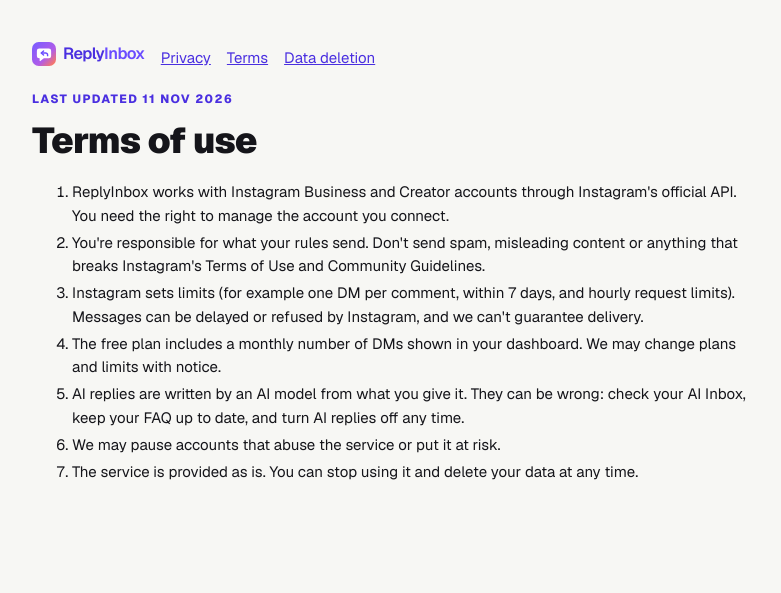
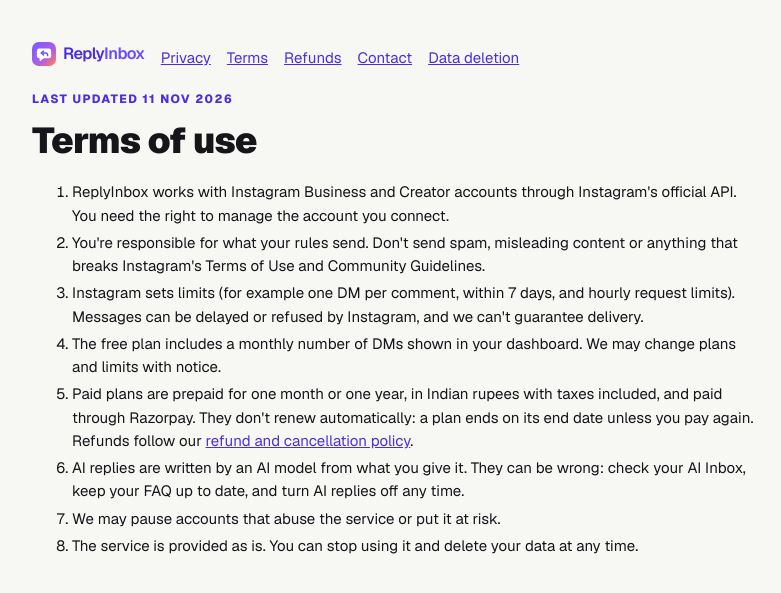
Before and after one commit to kumar2215om-cmd/insta-autopilot, a Flask app: page /terms in a window 1280 px wide. Shown: the top 593 px of the page, without its empty margins (244-1025 px from the left). Run offline with Flask 3, Linux system fonts and the light colour scheme; some libraries are stand-ins or nearby versions.

Commit message:
Refund and cancellation, delivery and contact pages (Razorpay website review); paid-plan clause in Terms; footer links and sitemap
Co-Authored-By: Claude Opus 5.5 <noreply@anthropic.com>
Claude-Session: https://claude.ai/code/session_014ELRRdb5ho5T1cS4aiM1G5

```diff
--- a/saas/app.py
+++ b/saas/app.py
@@ -565,8 +565,13 @@ def demo_login():
 @app.get("/privacy")
 @app.get("/terms")
 @app.get("/data-deletion")
+@app.get("/refund")
+@app.get("/contact")
+@app.get("/shipping")
 def legal():
-    return render_template("legal.html", page=request.path.strip("/"))
+    # BUSINESS_NAME / BUSINESS_ADDRESS / CONTACT_PHONE: shown on the contact page (Razorpay's website review asks for them)
+    business = {"name": env("BUSINESS_NAME"), "address": env("BUSINESS_ADDRESS"), "phone": env("CONTACT_PHONE")}
+    return render_template("legal.html", page=request.path.strip("/"), business=business, updated="18 Nov 2026")
 
 
 @app.get("/deletion")
--- a/saas/seo_content.py
+++ b/saas/seo_content.py
@@ -1263,5 +1263,5 @@ def pillar_of():
 
 
 def all_paths():
-    return (["/", "/features", "/compare", "/guides", "/glossary", "/privacy", "/terms"] + [f"/{k}" for k in PILLARS]
+    return (["/", "/features", "/compare", "/guides", "/glossary", "/privacy", "/terms", "/refund", "/shipping", "/contact"] + [f"/{k}" for k in PILLARS]
             + [f"/features/{k}" for k in FEATURES] + [f"/vs/{k}" for k in COMPARE] + [f"/guides/{k}" for k in GUIDES])
--- a/saas/templates/content.html
+++ b/saas/templates/content.html
@@ -139,7 +139,7 @@
   <span>© {{ brand }}</span><a href="/instagram-dm-automation">DM automation</a><a href="/instagram-lead-generation">Lead generation</a>
   <a href="/sell-on-instagram">Selling on Instagram</a><a href="/ai-instagram-dm-replies">AI replies</a><a href="/instagram-dm-automation-tools">Tools compared</a>
   <a href="/instagram-automation-by-industry">By industry</a><a href="/glossary">Glossary</a><a href="/#pricing">Pricing</a>
-  <a href="/privacy">Privacy</a><a href="/terms">Terms</a>
+  <a href="/privacy">Privacy</a><a href="/terms">Terms</a><a href="/refund">Refunds</a><a href="/contact">Contact</a>
 </div></footer>
 </body>
 </html>
--- a/saas/templates/landing.html
+++ b/saas/templates/landing.html
@@ -664,7 +664,7 @@
     <div><h4>Compare</h4><a href="/vs/manychat">vs ManyChat</a><a href="/vs/linkdm">vs LinkDM</a><a href="/vs/superprofile">vs SuperProfile</a><a href="/vs/repli">vs Repli</a><a href="/instagram-dm-automation-tools">All comparisons</a></div>
     <div><h4>Learn</h4><a href="/instagram-dm-automation">DM automation guide</a><a href="/instagram-lead-generation">Lead generation</a><a href="/sell-on-instagram">Selling on Instagram</a><a href="/ai-instagram-dm-replies">AI replies</a><a href="/instagram-automation-by-industry">By industry</a><a href="/glossary">Glossary</a></div>
     <div><h4>Company</h4>{% if contact_email %}<a href="mailto:{{ contact_email }}">Contact</a>{% endif %}<a href="#faq">FAQ</a></div>
-    <div><h4>Legal</h4><a href="/privacy">Privacy</a><a href="/terms">Terms</a><a href="/data-deletion">Data deletion</a></div>
+    <div><h4>Legal</h4><a href="/privacy">Privacy</a><a href="/terms">Terms</a><a href="/refund">Refunds</a><a href="/shipping">Delivery</a><a href="/contact">Contact</a><a href="/data-deletion">Data deletion</a></div>
   </div>
   <div class="wrap" style="display:block; margin-top:36px; font:500 12.5px var(--mono); color:var(--muted)">© {{ brand }}</div>
 </footer>
--- a/saas/templates/legal.html
+++ b/saas/templates/legal.html
@@ -4,8 +4,8 @@
 <meta charset="utf-8">
 <link rel="icon" href="{{ logo.favicon }}">
 <meta name="viewport" content="width=device-width, initial-scale=1">
-<title>{{ brand }} · {{ {"privacy": "Privacy policy", "terms": "Terms", "data-deletion": "Data deletion", "deletion": "Deletion status"}[page] }}</title>
-<meta name="description" content="{{ brand }} {{ {"privacy": "privacy policy: what data the Instagram DM automation stores and why.", "terms": "terms of use.", "data-deletion": "data deletion: how to remove your data.", "deletion": "data deletion status."}[page] }}">
+<title>{{ brand }} · {{ {"privacy": "Privacy policy", "terms": "Terms", "data-deletion": "Data deletion", "deletion": "Deletion status", "refund": "Refund and cancellation policy", "contact": "Contact us", "shipping": "Delivery policy"}[page] }}</title>
+<meta name="description" content="{{ brand }} {{ {"privacy": "privacy policy: what data the Instagram DM automation stores and why.", "terms": "terms of use.", "data-deletion": "data deletion: how to remove your data.", "deletion": "data deletion status.", "refund": "refund and cancellation policy for paid plans.", "contact": "contact details and support.", "shipping": "delivery policy: plans are activated online instantly."}[page] }}">
 <link rel="canonical" href="{{ site_url }}/{{ page }}">
 {% include "_style.html" %}
 <style>
@@ -18,7 +18,7 @@
 </head>
 <body>
 <main>
-  <nav><a href="/" style="text-decoration:none" aria-label="{{ brand }} home">{{ logo.wordmark(24, "legal") }}</a><a href="/privacy">Privacy</a><a href="/terms">Terms</a><a href="/data-deletion">Data deletion</a></nav>
+  <nav><a href="/" style="text-decoration:none" aria-label="{{ brand }} home">{{ logo.wordmark(24, "legal") }}</a><a href="/privacy">Privacy</a><a href="/terms">Terms</a><a href="/refund">Refunds</a><a href="/contact">Contact</a><a href="/data-deletion">Data deletion</a></nav>
 
   {% if page == "privacy" %}
   <div class="label">Last updated 11 Nov 2026</div>
@@ -52,6 +52,7 @@
     <li>You're responsible for what your rules send. Don't send spam, misleading content or anything that breaks Instagram's Terms of Use and Community Guidelines.</li>
     <li>Instagram sets limits (for example one DM per comment, within 7 days, and hourly request limits). Messages can be delayed or refused by Instagram, and we can't guarantee delivery.</li>
     <li>The free plan includes a monthly number of DMs shown in your dashboard. We may change plans and limits with notice.</li>
+    <li>Paid plans are prepaid for one month or one year, in Indian rupees with taxes included, and paid through Razorpay. They don't renew automatically: a plan ends on its end date unless you pay again. Refunds follow our <a href="/refund">refund and cancellation policy</a>.</li>
     <li>AI replies are written by an AI model from what you give it. They can be wrong: check your AI Inbox, keep your FAQ up to date, and turn AI replies off any time.</li>
     <li>We may pause accounts that abuse the service or put it at risk.</li>
     <li>The service is provided as is. You can stop using it and delete your data at any time.</li>
@@ -68,6 +69,44 @@
   </ol>
   <p>Deletion covers your account details, access token, rules, activity, counts, contacts and AI Inbox conversations.</p>
 
+  {% elif page == "refund" %}
+  <div class="label">Last updated {{ updated }}</div>
+  <h1>Refund and cancellation policy</h1>
+  <h2>Cancellation</h2>
+  <p>Paid plans are prepaid for one month or one year and <b>don't renew automatically</b>, so there's no subscription to cancel:
+    your plan simply ends on its end date, shown on the Plan &amp; billing page, and your account moves to the Free plan. You can stop using {{ brand }}
+    or delete your account at any time.</p>
+  <h2>Refunds</h2>
+  <ul>
+    <li><b>First payment:</b> if {{ brand }} isn't right for you, ask for a full refund within <b>7 days</b> of your first paid plan purchase.</li>
+    <li><b>Charged twice, or money taken for a failed payment:</b> refunded in full.</li>
+    <li><b>Other payments</b> (renewals, and any payment after its first 7 days) aren't refundable. Unused time isn't refunded,
+      but switching plans turns it into extra days on the new plan.</li>
+  </ul>
+  <h2>How to ask</h2>
+  <p>{% if contact_email %}Email <a href="mailto:{{ contact_email }}?subject=Refund%20request">{{ contact_email }}</a>{% else %}Contact us{% endif %}
+    from the email you sign in with, with the receipt number from your Plan &amp; billing page. Approved refunds are sent to the original
+    payment method through Razorpay within <b>5–7 business days</b>.</p>
+
+  {% elif page == "shipping" %}
+  <div class="label">Last updated {{ updated }}</div>
+  <h1>Delivery policy</h1>
+  <p>{{ brand }} is online software. Nothing is shipped: your plan is <b>activated instantly</b> in your account as soon as the payment
+    succeeds, and you can see it on the Plan &amp; billing page together with your receipt.</p>
+  <p>If a paid plan isn't active within 30 minutes of a successful payment, {% if contact_email %}email <a href="mailto:{{ contact_email }}">{{ contact_email }}</a>{% else %}contact us{% endif %}
+    with your receipt and we'll fix it or refund you.</p>
+
+  {% elif page == "contact" %}
+  <h1>Contact us</h1>
+  <p>We usually reply within 1–2 business days.</p>
+  <ul>
+    {% if contact_email %}<li>Email: <a href="mailto:{{ contact_email }}">{{ contact_email }}</a></li>{% endif %}
+    {% if business.phone %}<li>Phone / WhatsApp: <a href="tel:{{ business.phone }}">{{ business.phone }}</a></li>{% endif %}
+    {% if business.name %}<li>Business: {{ business.name }}</li>{% endif %}
+    {% if business.address %}<li>Address: {{ business.address }}</li>{% endif %}
+  </ul>
+  <p>For refunds see our <a href="/refund">refund and cancellation policy</a>. To delete your data see <a href="/data-deletion">data deletion</a>.</p>
+
   {% else %}
   <h1>Deletion status</h1>
   {% if done %}<p>✅ Your data was deleted. Confirmation code: <b>{{ code }}</b></p>
```
